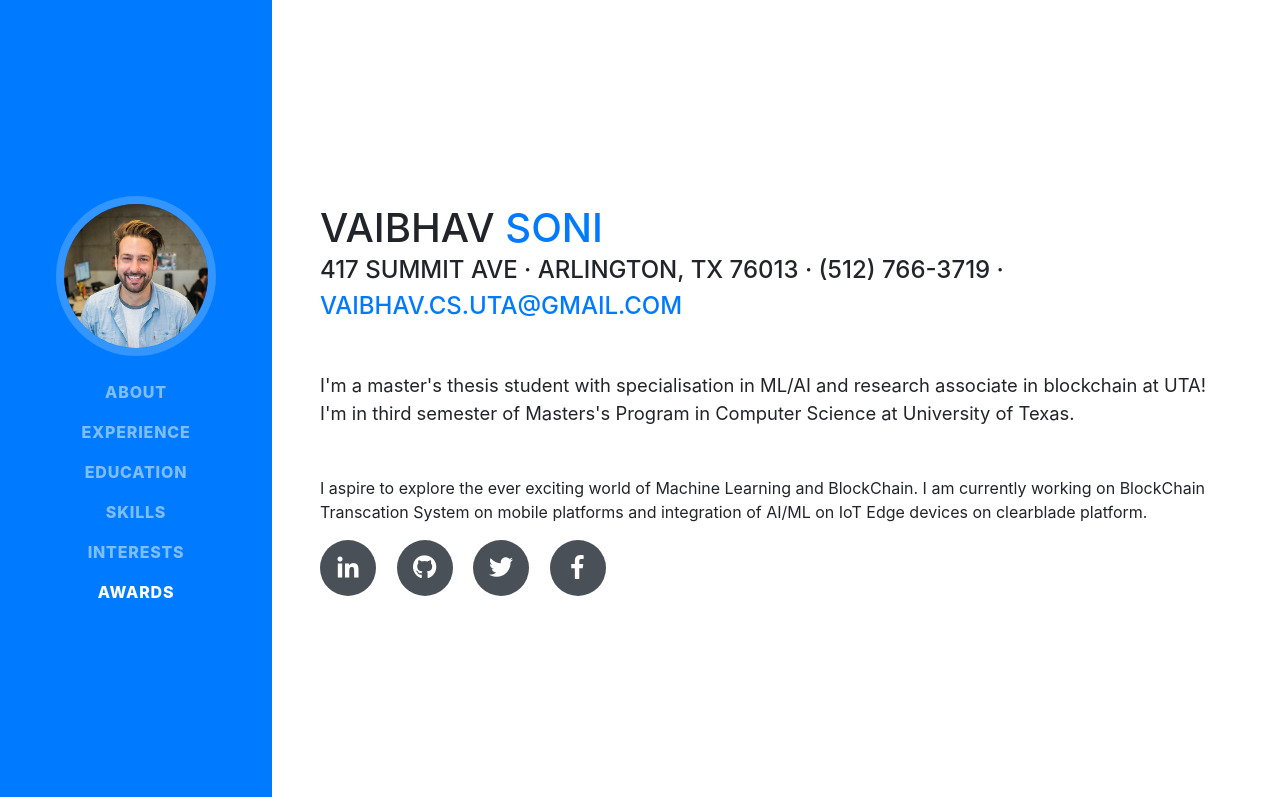
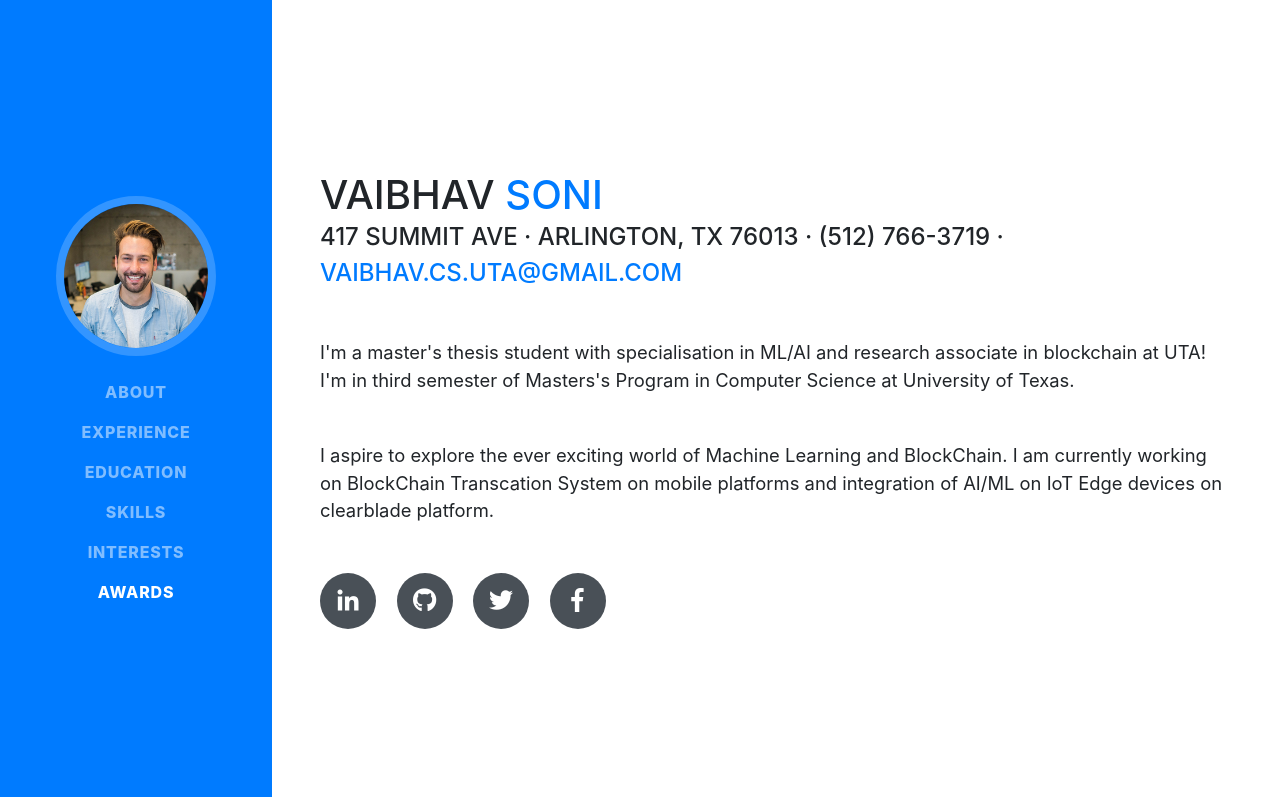
Before and after one commit to codevicky/codevicky.github.io, a website with bundled scripts: page index.html in a window 1280 px wide. Shown: the top 797 px of the page. Built offline with nearby package versions, Linux system fonts and the light colour scheme; a web font is replaced by a local one.

```diff
--- a/index.html
+++ b/index.html
@@ -85,7 +85,7 @@
           <div class="subheading mb-5">417 Summit Ave · Arlington, TX 76013 · (512) 766-3719 ·
             <a href="mailto:name@email.com">vaibhav.cs.uta@gmail.com</a>
           </div>
-          <p class="lead mb-5">I'm a master's thesis student with specialisation in ML/AI and research associate in blockchain at UTA! I'm in third semester of Masters's Program in Computer Science at University of Texas.</p><p> I aspire to explore the ever exciting world of Machine Learning and BlockChain. I am currently working on BlockChain Transcation System on mobile platforms and integration of AI/ML on IoT Edge devices on clearblade platform.</p>
+          <p class="lead mb-5">I'm a master's thesis student with specialisation in ML/AI and research associate in blockchain at UTA! I'm in third semester of Masters's Program in Computer Science at University of Texas.</p><p class="lead mb-5"> I aspire to explore the ever exciting world of Machine Learning and BlockChain. I am currently working on BlockChain Transcation System on mobile platforms and integration of AI/ML on IoT Edge devices on clearblade platform.</p>
           <div class="social-icons">
             <a href="https://www.linkedin.com/in/vaibhavsonii/">
               <i class="fab fa-linkedin-in"></i>
```
